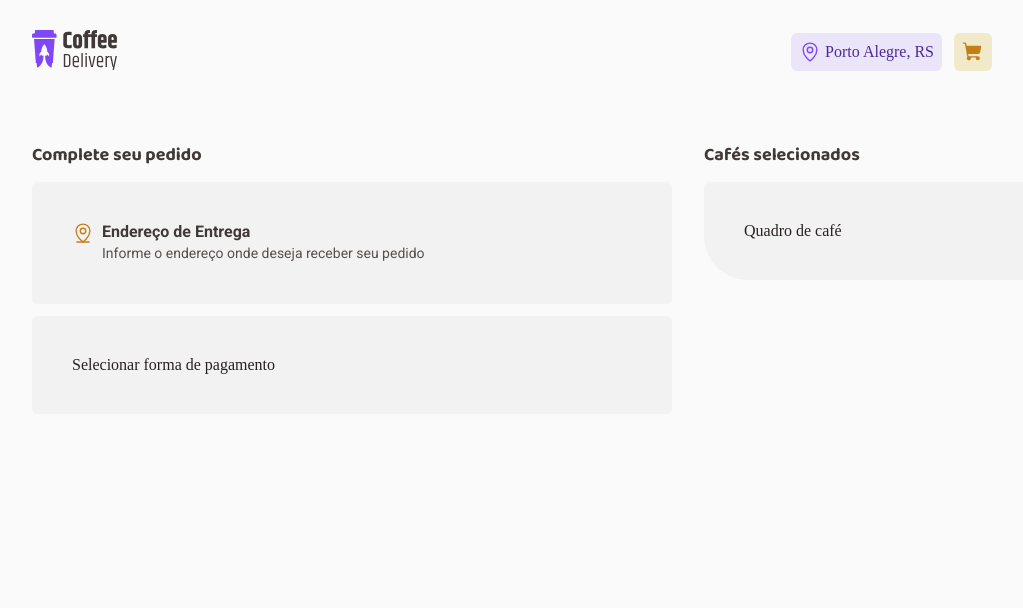
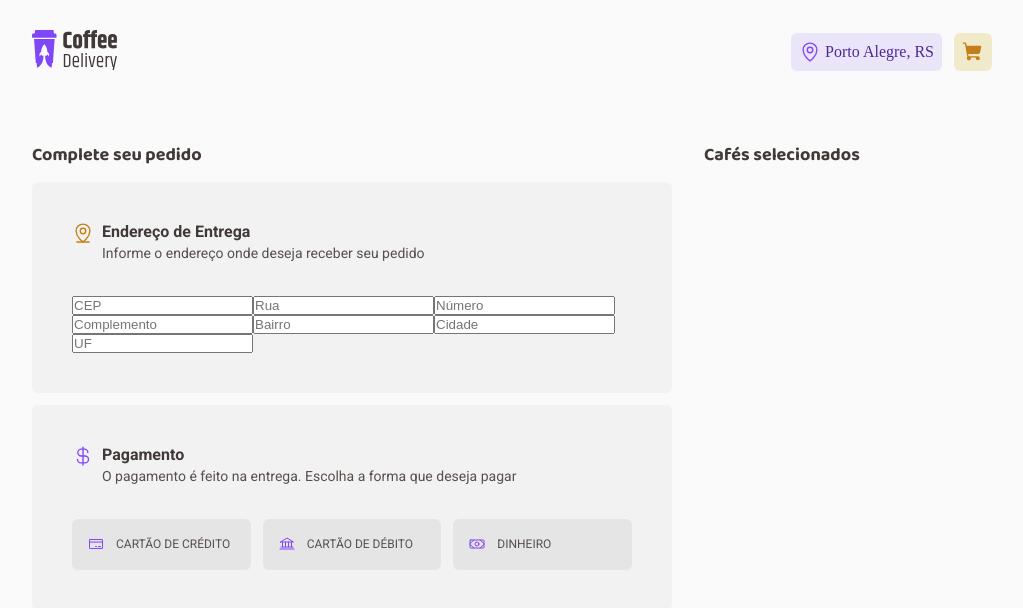
Before and after one commit to lmartinhao/coffee-delivery, a React (Vite) app: page /checkout in a window 1280 px wide. Shown: the top 608 px of the page, without its empty margins (128-1151 px from the left). Built offline with nearby package versions, Linux system fonts and the light colour scheme.

Commit message:
adjusting forms on checkout page

```diff
--- a/src/pages/Checkout/index.tsx
+++ b/src/pages/Checkout/index.tsx
@@ -1,10 +1,18 @@
-import { MapPinLine } from 'phosphor-react'
+import {
+  Bank,
+  CreditCard,
+  CurrencyDollar,
+  MapPinLine,
+  Money,
+} from 'phosphor-react'
 import {
   AddressFormContainer,
   CheckoutContainer,
-  FormHeaderBox,
-  OrderContainer,
+  FormHeaderBoxPurple,
+  FormHeaderBoxYellow,
+  InputFormContainer,
   PaymentFormContainer,
+  PaymentMethodsContainer,
 } from './styles'
 
 export function Checkout() {
@@ -12,22 +20,69 @@ export function Checkout() {
     <CheckoutContainer>
       <div>
         <h2>Complete seu pedido</h2>
+        <form>
           <AddressFormContainer>
-          <FormHeaderBox>
+            <FormHeaderBoxYellow>
               <MapPinLine />
               <div>
                 <h4>Endereço de Entrega</h4>
                 <span>Informe o endereço onde deseja receber seu pedido</span>
               </div>
-          </FormHeaderBox>
+            </FormHeaderBoxYellow>
+
+            <input placeholder="CEP" />
+            <input placeholder="Rua" />
+            <input placeholder="Número" />
+            <input placeholder="Complemento" required={false} />
+            <input placeholder="Bairro" />
+            <input placeholder="Cidade" />
+            <input placeholder="UF" />
           </AddressFormContainer>
+
           <PaymentFormContainer>
-          Selecionar forma de pagamento
+            <FormHeaderBoxPurple>
+              <CurrencyDollar />
+              <div>
+                <h4>Pagamento</h4>
+                <span>
+                  O pagamento é feito na entrega. Escolha a forma que deseja
+                  pagar
+                </span>
+              </div>
+            </FormHeaderBoxPurple>
+            <InputFormContainer>
+              <div>
+                <input type="radio" id="credit" name="payment" />
+                <PaymentMethodsContainer htmlFor="credit">
+                  <div>
+                    <CreditCard /> Cartão de crédito
+                  </div>
+                </PaymentMethodsContainer>
+              </div>
+
+              <div>
+                <input type="radio" id="debit" name="payment" />
+                <PaymentMethodsContainer htmlFor="debit">
+                  <div>
+                    <Bank /> Cartão de débito
+                  </div>
+                </PaymentMethodsContainer>
+              </div>
+
+              <div>
+                <input type="radio" id="money" name="payment" />
+                <PaymentMethodsContainer htmlFor="money">
+                  <div>
+                    <Money /> Dinheiro
+                  </div>
+                </PaymentMethodsContainer>
+              </div>
+            </InputFormContainer>
           </PaymentFormContainer>
+        </form>
       </div>
       <div>
         <h2>Cafés selecionados</h2>
-        <OrderContainer>Quadro de café</OrderContainer>
       </div>
     </CheckoutContainer>
   )
--- a/src/pages/Checkout/styles.ts
+++ b/src/pages/Checkout/styles.ts
@@ -17,7 +17,7 @@ export const CheckoutContainer = styled.div`
     display: flex;
     align-items: center;
 
-    color: #403937;
+    color: ${(props) => props.theme['gray-800']};
   }
 `
 
@@ -38,13 +38,27 @@ export const AddressFormContainer = styled(BaseFormContainer)`
 export const PaymentFormContainer = styled(BaseFormContainer)`
   width: 40rem;
   border-radius: 6px;
+  display: flex;
+  flex-direction: column;
+`
+
+export const InputFormContainer = styled.div`
+  display: flex;
+  flex-direction: row;
+  gap: 0.75rem;
 `
 
 export const OrderContainer = styled(BaseFormContainer)`
   display: flex;
+  flex-direction: column;
   margin-top: 0.938rem;
   width: 28rem;
   border-radius: 6px 44px;
+
+  hr {
+    color: #e6e5e5;
+    padding: 1.563rem 0;
+  }
 `
 
 export const FormHeaderBox = styled.div`
@@ -56,11 +70,11 @@ export const FormHeaderBox = styled.div`
   font-weight: 400;
   line-height: 130%;
   align-items: center;
+  margin-bottom: 2rem;
 
   svg {
     width: 1.375rem;
     height: 1.375rem;
-    color: ${(props) => props.theme['yellow-700']};
     margin-right: 0.5rem;
     align-self: stretch;
   }
@@ -75,3 +89,57 @@ export const FormHeaderBox = styled.div`
     color: ${(props) => props.theme['gray-700']};
   }
 `
+
+export const FormHeaderBoxPurple = styled(FormHeaderBox)`
+  svg {
+    color: ${(props) => props.theme['purple-500']};
+  }
+`
+
+export const FormHeaderBoxYellow = styled(FormHeaderBox)`
+  svg {
+    color: ${(props) => props.theme['yellow-700']};
+  }
+`
+
+export const PaymentMethodsContainer = styled.label`
+  display: flex;
+  flex-direction: row;
+  box-sizing: border-box;
+  padding: 1rem;
+  border-radius: 6px;
+  align-items: center;
+
+  gap: 0.75rem;
+  width: 11.167rem;
+  height: 3.188rem;
+  background: ${(props) => props.theme['gray-400']};
+
+  font-family: 'Roboto';
+  font-style: normal;
+  font-weight: 400;
+  font-size: 0.75rem;
+  line-height: 160%;
+
+  text-transform: uppercase;
+
+  color: ${(props) => props.theme['gray-700']};
+
+  flex: none;
+  order: 1;
+  flex-grow: 0;
+
+  div {
+    display: flex;
+    flex-direction: row;
+    align-items: center;
+  }
+
+  svg {
+    width: 1rem;
+    height: 1rem;
+    margin-right: 0.75rem;
+
+    color: ${(props) => props.theme['purple-500']};
+  }
+`
--- a/src/styles/global.ts
+++ b/src/styles/global.ts
@@ -22,4 +22,13 @@ export const GlobalStyle = createGlobalStyle`
     font-weight: 400;
     font-size: 1rem;
   }
+
+  input[type="radio"] {
+    display: none;
+  }
+
+  input[type="radio"]:checked + label {
+    background: ${(props) => props.theme['purple-100']};
+    box-shadow: 0 0 0 1px ${(props) => props.theme['purple-500']};
+  }
 `
--- a/src/styles/themes/default.ts
+++ b/src/styles/themes/default.ts
@@ -17,4 +17,6 @@ export const defaultTheme = {
   'gray-700': '#57504d',
   'gray-800': '#403938',
   'gray-900': '#272221',
+
+  'gray-hover': '#D7D5D5',
 }
```
Lines whose indentation alone changed are shown as unchanged.
